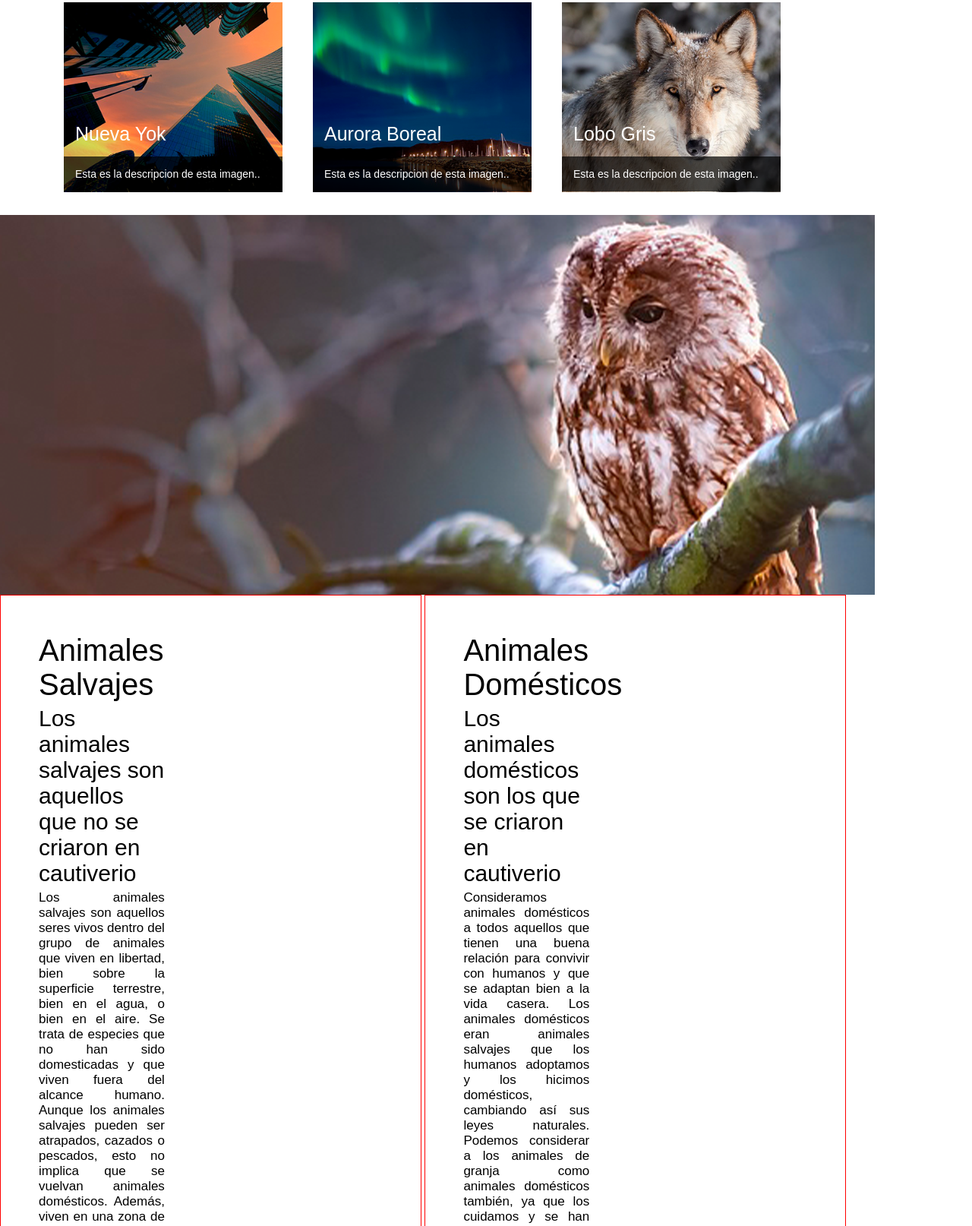
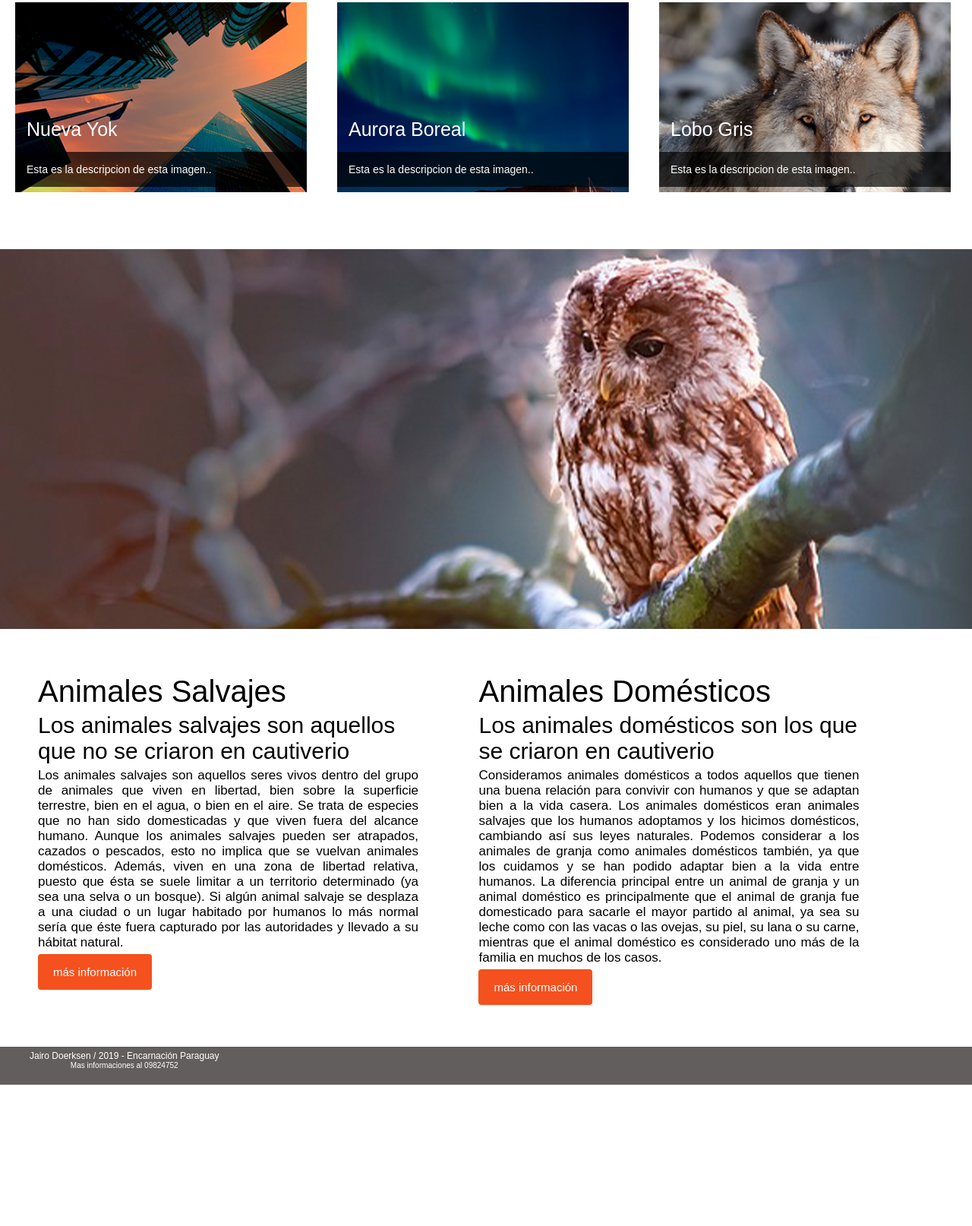
Before and after one commit to jairo87/pick, a plain HTML site: page index.html in a window 1280 px wide. Shown: the part 506-2120 px from the top of the page at 76% size. After the commit the page ends 1934 px from the top, so only its background shows below. Drawn offline with Linux system fonts and the light colour scheme; files whose address does not match are found by name.

Commit message:
ordenamos las imagenes y margenes que no cuadraban en index mediante css

```diff
--- a/css/estilos.css
+++ b/css/estilos.css
@@ -71,15 +71,14 @@ nav a {
     display: flex;
 }
 article {
-    width: 90%;
+    width: 100%;
     margin: 5px 0 5px 0;
 }
 
 .informacion {
-    width: 25%;
+    width: 30%;
     height: 250px;
     background-size: cover;
-
     background-repeat: no-repeat;
     float: left;
     margin: 20px;
@@ -95,6 +94,8 @@ article {
 .full-screen{
 	width: 100%;
 	height: 500px;
+  margin-top: 50px;
+  margin-bottom: 10px;
 }
 
 .informacion h1, .informacion p {
@@ -102,19 +103,19 @@ article {
     font-size: 25px;
     text-align: left;
     padding: 15px;
-    margin-top: 50%;
+    margin-top: 36%;
 }
 
 
 
 .informacion p {
     font-size: 14px;
-    text-align: ;
     margin-top: 0;
     background: rgba(0,0,0,.7);
 }
 
 footer {
+
     width: 100%;
     background-color: #635e5e;
     height: 50px;
@@ -126,7 +127,7 @@ footer {
 }
 
 footer p {
-	background-image: url(..//imagenes/background-313415_640.png);
+
     width: 25%;
     color: #fff;
     font-size: 10px;
@@ -139,15 +140,16 @@ footer p {
 
 .informaciones{
 
-border: 1px red solid;
-position: relative;
+
+
 display: inline-block;
-width: 48%;
+width: 45%;
 vertical-align: top;
+
 }
 
 .info1{
-	width: 30%;
+
 	padding: 50px 25px 50px 50px;
 
 }
@@ -168,26 +170,7 @@ vertical-align: top;
 	text-align: justify;
 }
 
-.info2 h1{
-  font-size: 40px;
-}
 
-.info2 h3{
-  font-size: 30px;
-  padding: 5px 0 5px ;
-
-}
-
-.info2{
-  width: 30%;
-  padding: 50px 25px 50px 50px;
-}
-
-.info2 p{
-  font-size: 17px;
-  padding: 0px 0 5px ;
-  text-align: justify;
-  }
 
 .button {
   display: inline-block;
@@ -224,3 +207,26 @@ position: absolute;
   opacity: 1;
   right: 0;
 }
+
+.textonosotros{
+  border: 0px red solid;
+
+float: right;
+width: 50%;
+vertical-align: top;
+
+}
+
+.textonosotros p{
+
+  font-size: 17px;
+  padding: 0px 0 5px ;
+  text-align: justify;
+}
+
+.hjc{
+
+  width: 100px;
+  height: 100px;
+  float: left;
+}
--- a/index.html
+++ b/index.html
@@ -103,11 +103,11 @@
             </article>
 
         </div>
-<article>
+
 
         	<div class="full-screen" id="imagen-full-screen"></div>
 
-        	<div class="container">
+        	<article>
 
         		<div class="informaciones">
         			<div class="info1">
@@ -117,26 +117,19 @@
 	        			<a href="https://www.anipedia.net/mundo-animal/animales-salvajes/"><button type="button" class="button">más información</button></a>
 
         			</div>
-
-
         		</div>
 
 				<div class="informaciones">
-        					<div class="info2">
+        					<div class="info1">
 			        			<h1>Animales Domésticos</h1>
 			        			<h3>Los animales domésticos son los que se criaron en cautiverio</h3>
-        			<p>Consideramos animales domésticos a todos aquellos que tienen una buena relación para convivir con humanos y que se adaptan bien a la vida casera. Los animales domésticos eran animales salvajes que los humanos adoptamos y los hicimos domésticos, cambiando así sus leyes naturales.
-
-Podemos considerar a los animales de granja como animales domésticos también, ya que los cuidamos y se han podido adaptar bien a la vida entre humanos.
-
-La diferencia principal entre un animal de granja y un animal doméstico es principalmente que el animal de granja fue domesticado para sacarle el mayor partido al animal, ya sea su leche como con las vacas o las ovejas, su piel, su lana o su carne, mientras que el animal doméstico es considerado uno más de la familia en muchos de los casos.</p>
-        			<a href="https://es.wikipedia.org/wiki/Anexo:Animales_dom%C3%A9sticos"><button type="button" class="button">más información</button></a>
+			        			<p>Consideramos animales domésticos a todos aquellos que tienen una buena relación para convivir con humanos y que se adaptan bien a la vida casera. Los animales domésticos eran animales salvajes que los humanos adoptamos y los hicimos domésticos, cambiando así sus leyes naturales. Podemos considerar a los animales de granja como animales domésticos también, ya que los cuidamos y se han podido adaptar bien a la vida entre humanos. La diferencia principal entre un animal de granja y un animal doméstico es principalmente que el animal de granja fue domesticado para sacarle el mayor partido al animal, ya sea su leche como con las vacas o las ovejas, su piel, su lana o su carne, mientras que el animal doméstico es considerado uno más de la familia en muchos de los casos.</p>
+			        			<a href="https://animapedia.org/animales-domesticos/"><button type="button" class="button">más información</button></a>
+							</div>
         		</div>
 
-        	</div>
+        	</article>
 
-        	</div>
-</article>
 
 
 
@@ -161,7 +154,6 @@ La diferencia principal entre un animal de granja y un animal doméstico es prin
                 </p>
             </div>
 
-
         </footer>
     </body>
 </html>
```
Lines whose indentation alone changed are shown as unchanged.
